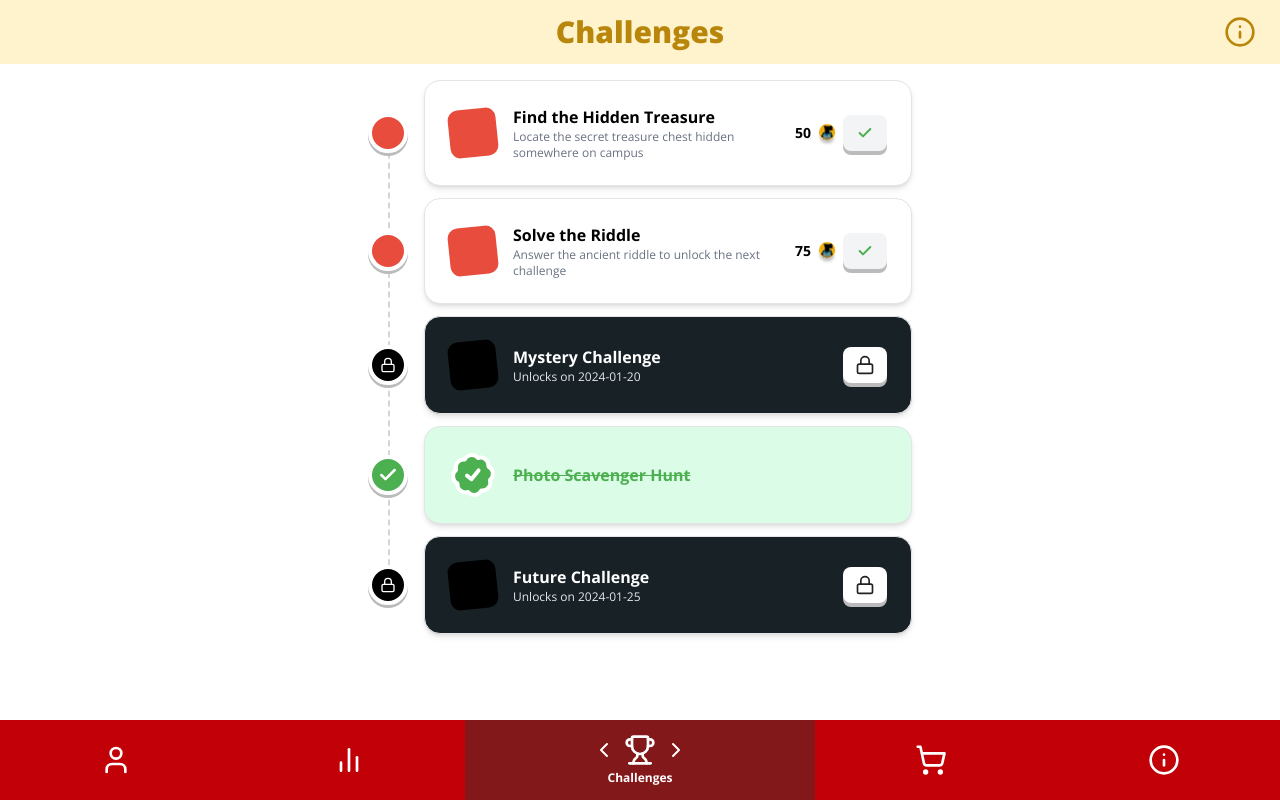
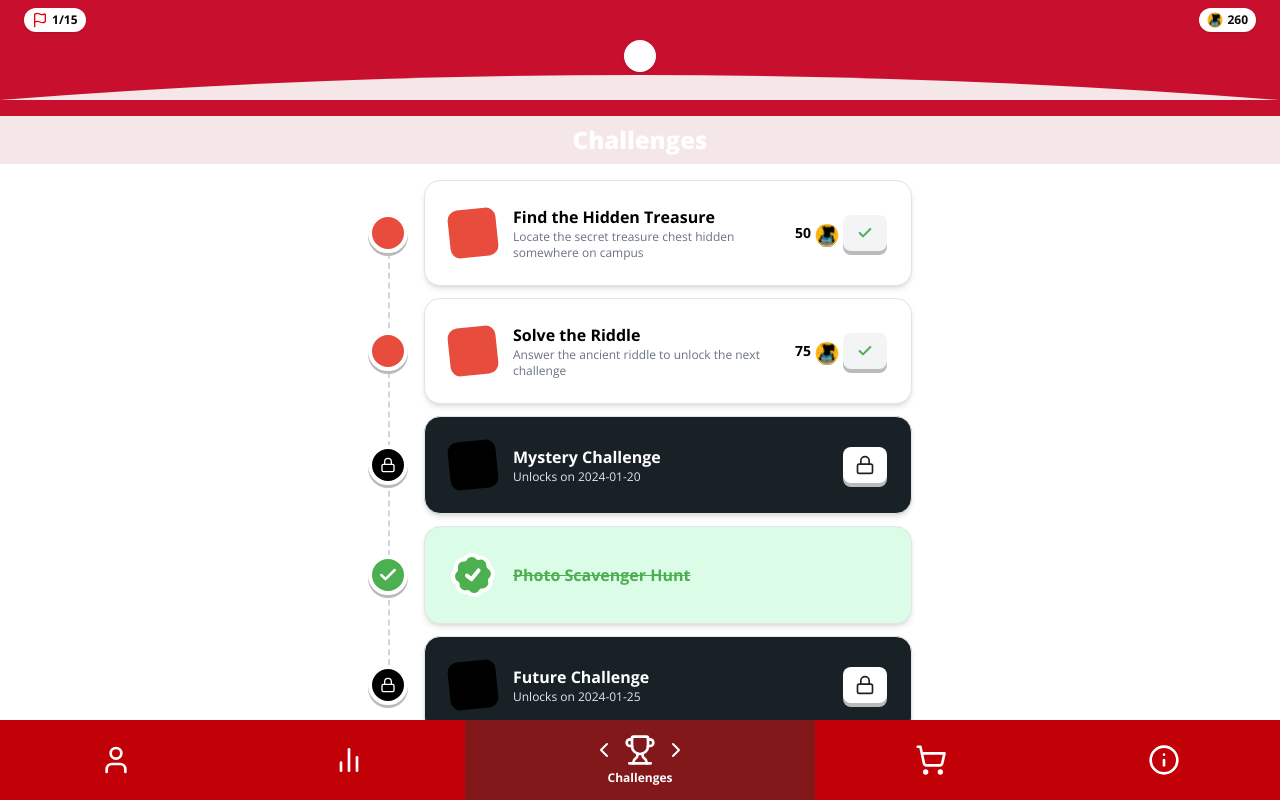
Before and after one commit to ScottyLabs/o-quest, a React (Vite) app in the folder apps/frontend/: page /challenges in a window 1280 px wide. Built offline with nearby package versions, Linux system fonts and the light colour scheme.

Commit message:
feat: update page header

```diff
--- a/apps/frontend/src/components/page-header.tsx
+++ b/apps/frontend/src/components/page-header.tsx
@@ -3,51 +3,132 @@ import {
     PopoverContent,
     PopoverTrigger,
 } from "@/components/ui/popover";
-import { Info } from "lucide-react";
+import { Flag } from "lucide-react";
+import type React from "react";
+import scottyCoin from "/images/scotty-coin.svg";
 
 interface PageHeaderProps {
     title: string;
-    infoText: string;
+    icon: React.ReactNode;
     bgColor?: string;
     textColor?: string;
-    iconColor?: string;
+    leftComponent?: React.ReactNode;
+    rightComponent?: React.ReactNode;
 }
 
 export function PageHeader({
     title,
-    infoText,
-    bgColor = "#fff3cd",
-    textColor = "#b8860b",
-    iconColor = "#b8860b",
+    icon,
+    bgColor = "#C8102E", // CMU red as default
+    textColor = "#fff",
+    leftComponent,
+    rightComponent,
 }: PageHeaderProps) {
+    // Dummy data for stats
+    const challengesCompleted = 1;
+    const totalChallenges = 15;
+    const scottyCoins = 260;
+
     return (
+        <div>
             <div
-            className="relative flex items-center justify-center py-4 px-6"
+                className="relative flex flex-col items-center justify-center pb-4"
                 style={{ background: bgColor }}
             >
+                {/* Top stats row */}
+                <div className="w-full flex flex-row justify-between items-center px-6 pt-2">
+                    {/* All Challenges Stat */}
+                    <Popover>
+                        <PopoverTrigger asChild>
+                            <button
+                                type="button"
+                                className="flex items-center bg-white rounded-full px-2 py-1 shadow text-xs font-bold gap-1"
+                                aria-label="View Challenges"
+                            >
+                                <Flag size={16} className="text-red-600" />
+                                <span>
+                                    {challengesCompleted}/{totalChallenges}
+                                </span>
+                            </button>
+                        </PopoverTrigger>
+                        <PopoverContent className="rounded-xl max-w-[90vw] min-w-[150px] text-center">
+                            Go to Challenges (dummy)
+                        </PopoverContent>
+                    </Popover>
+                    {/* ScottyCoins Stat */}
+                    <Popover>
+                        <PopoverTrigger asChild>
+                            <button
+                                type="button"
+                                className="flex items-center bg-white rounded-full px-2 py-1 shadow text-xs font-bold gap-1"
+                                aria-label="View Coins"
+                            >
+                                <img
+                                    src={scottyCoin}
+                                    alt="Scotty Coin"
+                                    className="w-4 h-4"
+                                />
+                                <span>{scottyCoins}</span>
+                            </button>
+                        </PopoverTrigger>
+                        <PopoverContent className="rounded-xl max-w-[90vw] min-w-[150px] text-center">
+                            View Coins (dummy)
+                        </PopoverContent>
+                    </Popover>
+                </div>
+                {/* Main icon row */}
+                <div className="relative flex flex-row items-center justify-center w-full mt-2">
+                    {/* Left optional component */}
+                    <div className="absolute left-6 flex items-center">
+                        {leftComponent}
+                    </div>
+                    {/* Center icon */}
+                    <div className="flex flex-col items-center">
+                        <div
+                            className="bg-white rounded-full p-3 border-4 border-white shadow"
+                            style={{ marginBottom: "-12px", zIndex: 1 }}
+                        >
+                            {icon}
+                        </div>
+                    </div>
+                    {/* Right optional component */}
+                    <div className="absolute right-6 flex items-center">
+                        {rightComponent}
+                    </div>
+                </div>
+                {/* Decorative arc at the bottom */}
+                <div
+                    className="w-full overflow-hidden"
+                    style={{ lineHeight: 0, marginTop: "-20px" }}
+                >
+                    <svg
+                        viewBox="0 0 375 60"
+                        width="100%"
+                        height="60"
+                        preserveAspectRatio="none"
+                        style={{ display: "block" }}
+                        role="img"
+                        aria-label="Decorative arc separator"
+                    >
+                        <title>Decorative arc separator</title>
+                        <path
+                            d="M0,60 Q187.5,10 375,60 L375,60 L0,60 Z"
+                            fill="#f5e6e8"
+                        />
+                    </svg>
+                </div>
+            </div>
+            {/* Title below the arc */}
+            <div
+                className="flex justify-center items-center py-2"
+                style={{ background: "#f5e6e8" }}
+            >
                 <span
-                className="absolute left-0 right-0 mx-auto font-extrabold text-3xl text-center select-none pointer-events-none"
+                    className="font-extrabold text-2xl text-center select-none"
                     style={{ color: textColor }}
                 >
                     {title}
                 </span>
-            <div className="ml-auto z-10">
-                <Popover>
-                    <PopoverTrigger asChild>
-                        <Info
-                            color={iconColor}
-                            size={32}
-                            className="cursor-pointer"
-                            aria-label="Show info"
-                        />
-                    </PopoverTrigger>
-                    <PopoverContent
-                        className="rounded-xl max-w-[90vw] min-w-[250px] text-center"
-                        style={{ background: "#fff", color: "#222" }}
-                    >
-                        {infoText}
-                    </PopoverContent>
-                </Popover>
             </div>
         </div>
     );
```
Also changed, not shown: apps/frontend/public/images/scotty-coin-with-shadow.svg (added), apps/frontend/public/images/scotty-coin.svg. Lines whose indentation alone changed are shown as unchanged.
